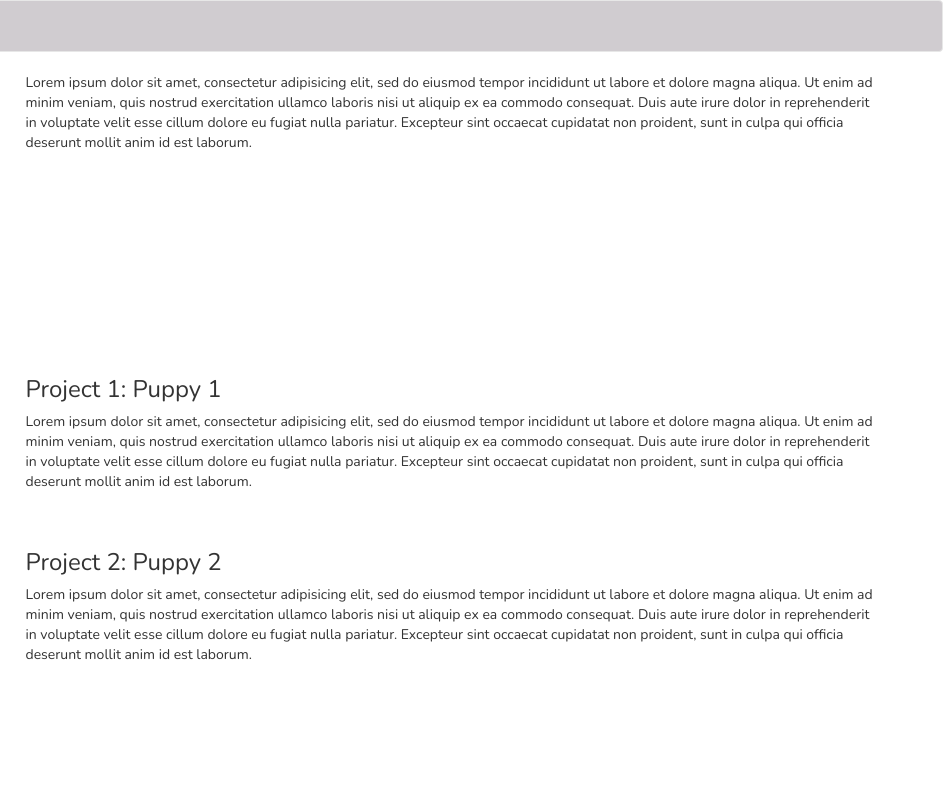
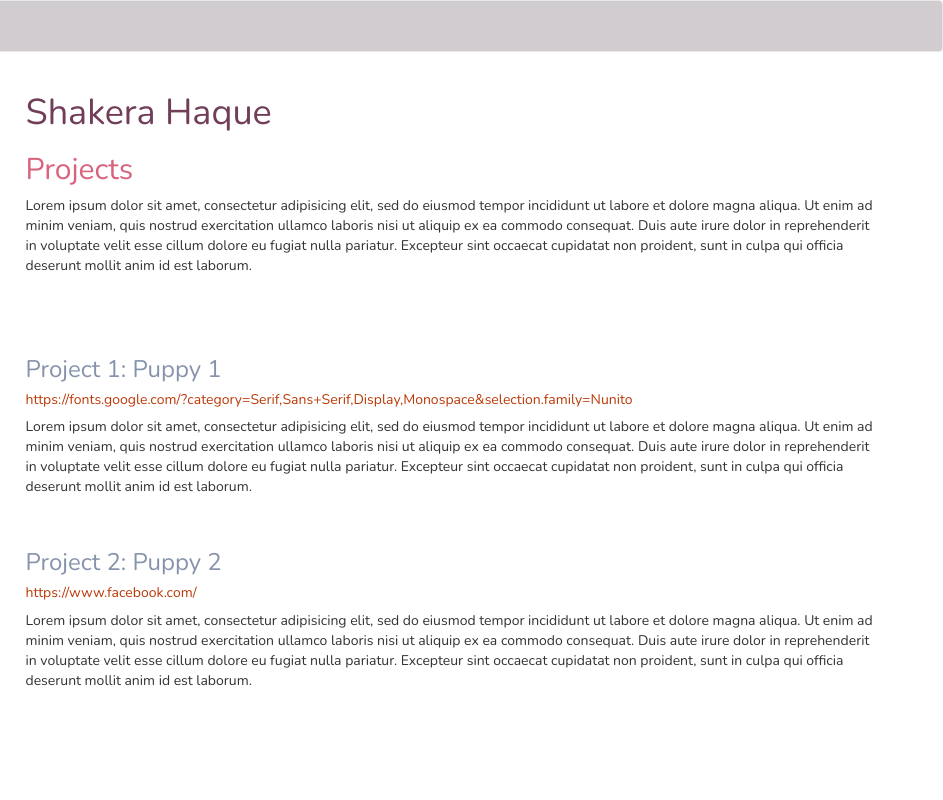
Before and after one commit to shakerah/bootstrap-example, a plain HTML site: page portfolio.html in a window 1280 px wide. Shown: the top 800 px of the page, 337-1280 px from the left. Drawn offline with nearby package versions, Linux system fonts and the light colour scheme.

Commit message:
portfolio page

```diff
--- a/css/index.css
+++ b/css/index.css
@@ -4,6 +4,26 @@ body {
 
 a {
 	color: #706C61;
+}
+
+a:hover{
+	color: #0D0628;
+}
+
+h3 {
+	color: #8693AB;
+}
+
+h2{
+	color: #DA627D;
+}
+
+h5{
+	color: #BC3908;
+}
+
+h1{
+	color: #713E5A;
 }
 
 .circle {
--- a/portfolio.html
+++ b/portfolio.html
@@ -4,7 +4,7 @@
 
 	<link href="https://fonts.googleapis.com/css?family=Nunito" rel="stylesheet">
 
-	<title>Bootstrap2</title>
+	<title>Bootstrap</title>
 	<link rel="stylesheet" href="https://maxcdn.bootstrapcdn.com/bootstrap/3.3.7/css/bootstrap.min.css" integrity="sha384-BVYiiSIFeK1dGmJRAkycuHAHRg32OmUcww7on3RYdg4Va+PmSTsz/K68vbdEjh4u" crossorigin="anonymous">
 
 	<script
@@ -65,6 +65,8 @@
 
 			<div class="col-sm-9">
 				<p>
+					<h1>Shakera Haque</h1>
+					<h2>Projects</h2>
 					Lorem ipsum dolor sit amet, consectetur adipisicing elit, sed do eiusmod
 					tempor incididunt ut labore et dolore magna aliqua. Ut enim ad minim veniam,
 					quis nostrud exercitation ullamco laboris nisi ut aliquip ex ea commodo
@@ -82,8 +84,8 @@
 
 			<div class="col-sm-9">
 				<p>
-				<br>
 					<h3>Project 1: Puppy 1</h3>
+					<a href="https://fonts.google.com/?category=Serif,Sans+Serif,Display,Monospace&selection.family=Nunito"><h5>https://fonts.google.com/?category=Serif,Sans+Serif,Display,Monospace&selection.family=Nunito</h5></a>
 					Lorem ipsum dolor sit amet, consectetur adipisicing elit, sed do eiusmod
 					tempor incididunt ut labore et dolore magna aliqua. Ut enim ad minim veniam,
 					quis nostrud exercitation ullamco laboris nisi ut aliquip ex ea commodo
@@ -103,6 +105,7 @@
 			<div class="col-sm-9">
 				<p>
 					<h3>Project 2: Puppy 2</h3>
+					<a href="https://www.facebook.com/"><h5>https://www.facebook.com/</h5></a>
 					Lorem ipsum dolor sit amet, consectetur adipisicing elit, sed do eiusmod
 					tempor incididunt ut labore et dolore magna aliqua. Ut enim ad minim veniam,
 					quis nostrud exercitation ullamco laboris nisi ut aliquip ex ea commodo
@@ -122,6 +125,7 @@
 			<div class="col-sm-9">
 				<p>
 					<h3>Project 3: Puppy 3</h3>
+					<a href="https://www.youtube.com/?tab=w1&gl=G"><h5>https://www.youtube.com/?tab=w1&gl=G</h5></a>
 					Lorem ipsum dolor sit amet, consectetur adipisicing elit, sed do eiusmod
 					tempor incididunt ut labore et dolore magna aliqua. Ut enim ad minim veniam,
 					quis nostrud exercitation ullamco laboris nisi ut aliquip ex ea commodo
```
Also changed, not shown: index.html (+5 -0 lines).
